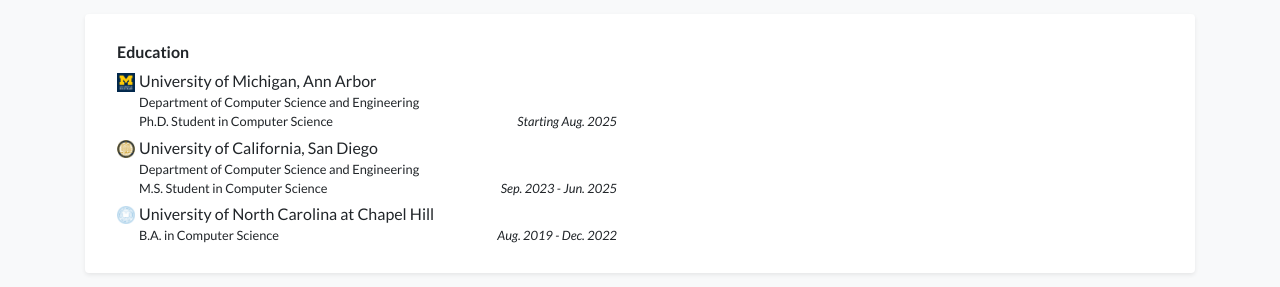
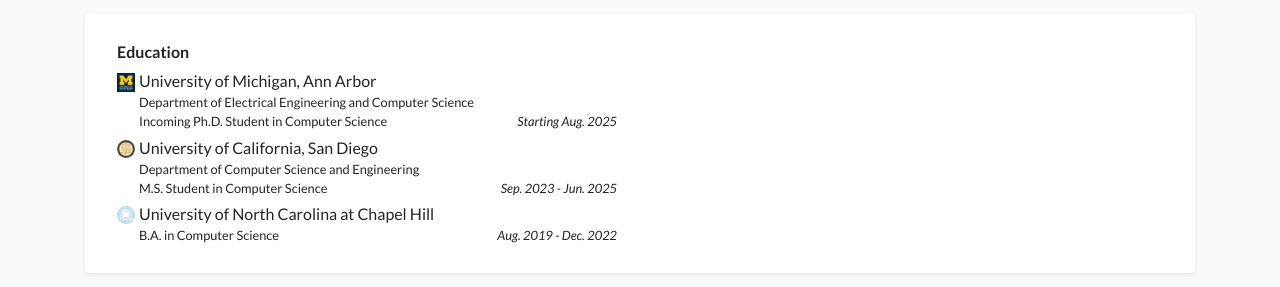
Before and after one commit to lezhangleonard/lezhangleonard.github.io, a Jekyll site: the page built from index.html, in a window 1280 px wide and 900 px high, scrolled down 585 px. Shown: the part 166-453 px from the top of the window. Built offline with Jekyll 4.4.1, drawn with Linux system fonts in a browser that asks for light colours; nearby versions of some CDN libraries; a style sheet for code colours, icons or effects is not loaded.

Commit message:
Update profile.yml

```diff
--- a/_data/profile.yml
+++ b/_data/profile.yml
@@ -37,8 +37,8 @@ education:
 - name: University of Michigan, Ann Arbor
   logo: /assets/images/badges/um-badge.png
   position: >-
-    Department of Computer Science and Engineering <br/>
-    Ph.D. Student in Computer Science
+    Department of Electrical Engineering and Computer Science <br/>
+    Incoming Ph.D. Student in Computer Science
   date: Starting Aug. 2025
 - name: University of California, San Diego
   logo: /assets/images/badges/ucsd.png
```
